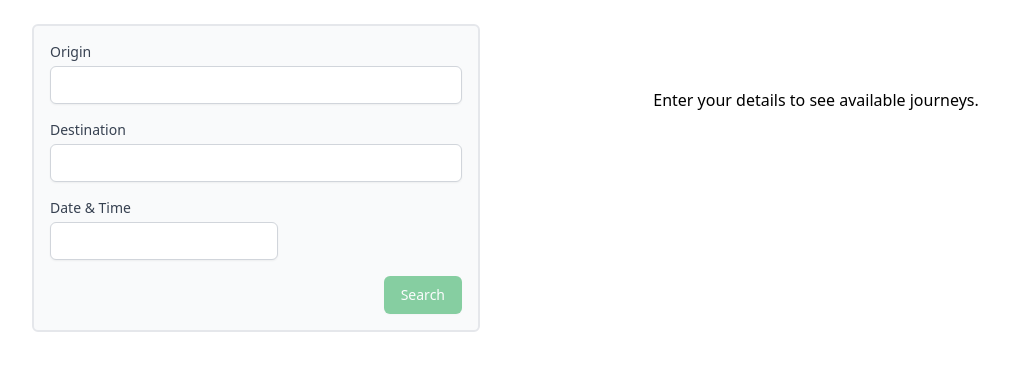
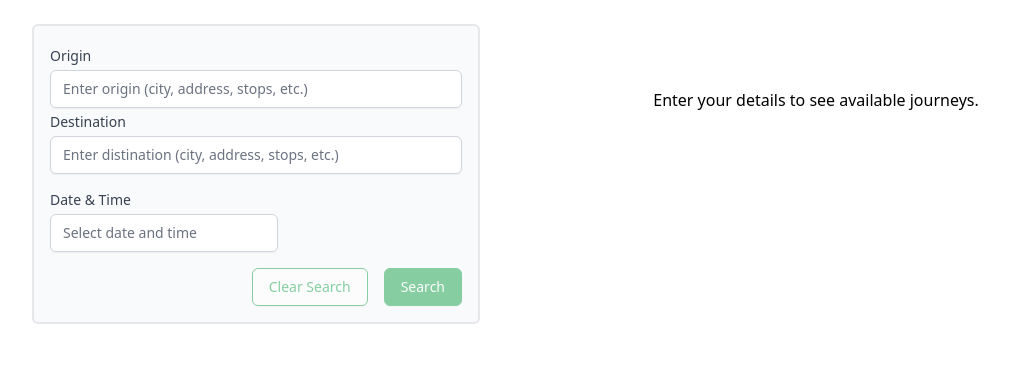
Before and after one commit to BrightSweetDream/bahn-trip-planner, a React (Create React App) app: page / in a window 1280 px wide. Shown: the top 370 px of the page, without its empty margins (56-1065 px from the left). Built offline with nearby package versions, Linux system fonts and the light colour scheme.

Commit message:
Refactor inputs, Add on clear

```diff
--- a/src/components/forms/SearchJourneyForm.tsx
+++ b/src/components/forms/SearchJourneyForm.tsx
@@ -11,6 +11,7 @@ import DatePicker from "react-datepicker";
 import { locationsApi } from "../../api";
 import SearchAutocompleteInput from "../shared/SearchAutocompleteInput";
 import { useJourneysContext } from "../../context/JourneysContext";
+import Button from "../shared/Button";
 
 const fetchLocations = async (query: string, callback: any) => {
   const response = await locationsApi.search({ query });
@@ -21,7 +22,7 @@ const debouncedFetchLocations = debounce((query, callback) => {
 }, 500);
 
 const SearchJourneyForm = () => {
-  const { setParams } = useJourneysContext();
+  const { setParams, resetParams } = useJourneysContext();
   const [startDate, setStartDate] = useState<Date | null>(null);
 
   const [selectedOrigin, setSelectedOrigin] = useState<any>(null);
@@ -75,41 +76,38 @@ const SearchJourneyForm = () => {
     [selectedDestination, selectedOrigin, setParams, startDate]
   );
 
+  const onClearSearch = useCallback(() => {
+    setSelectedDestination(null);
+    setSelectedOrigin(null);
+    setStartDate(null);
+    resetParams();
+  }, [resetParams]);
+
   return (
     <form
+      autoComplete="off"
       onSubmit={onSubmit}
       className="p-4 flex flex-col space-y-4 bg-gray-50 max-w-screen-sm md:max-w-md w-full rounded-md border-2"
     >
       <div>
-        <label
-          htmlFor="origin"
-          className="block text-sm font-medium text-gray-700"
-        >
-          Origin
-        </label>
         <SearchAutocompleteInput
+          label="Origin"
           items={originResults}
           selected={selectedOrigin}
           onQueryChange={setOriginQuery}
           onItemSelect={(item) => setSelectedOrigin(item)}
+          placeholder="Enter origin (city, address, stops, etc.)"
         />
-      </div>
 
-      <div>
-        <label
-          htmlFor="destination"
-          className="block text-sm font-medium text-gray-700"
-        >
-          Destination
-        </label>
         <SearchAutocompleteInput
+          label="Destination"
           items={destinationResults}
           selected={selectedDestination}
           onQueryChange={setDestinationQuery}
           onItemSelect={(item) => setSelectedDestination(item)}
+          placeholder="Enter distination (city, address, stops, etc.)"
         />
       </div>
-
       <div>
         <label
           htmlFor="datetime"
@@ -118,21 +116,28 @@ const SearchJourneyForm = () => {
           Date & Time
         </label>
         <DatePicker
+          id="datetime"
+          name="datetime"
           className="mt-1 block w-full rounded-md border-gray-300 shadow-sm focus:border-green-500 focus:ring-green-500 sm:text-sm"
           selected={startDate}
           onChange={(date: Date) => setStartDate(date)}
           showTimeSelect
+          placeholderText="Select date and time"
         />
       </div>
 
-      <div className="text-right">
-        <button
+      <div className="flex flex-row justify-end space-x-4">
+        <Button
           disabled={!isSearchEnabled}
-          type="submit"
-          className="inline-flex justify-center rounded-md border border-transparent bg-green-600 py-2 px-4 text-sm font-medium text-white shadow-sm hover:bg-green-700 focus:outline-none focus:ring-2 focus:ring-green-500 focus:ring-offset-2 disabled:opacity-50"
+          onClick={() => onClearSearch()}
+          variant="outline"
         >
+          Clear Search
+        </Button>
+
+        <Button disabled={!isSearchEnabled} type="submit">
           Search
-        </button>
+        </Button>
       </div>
     </form>
   );
```
